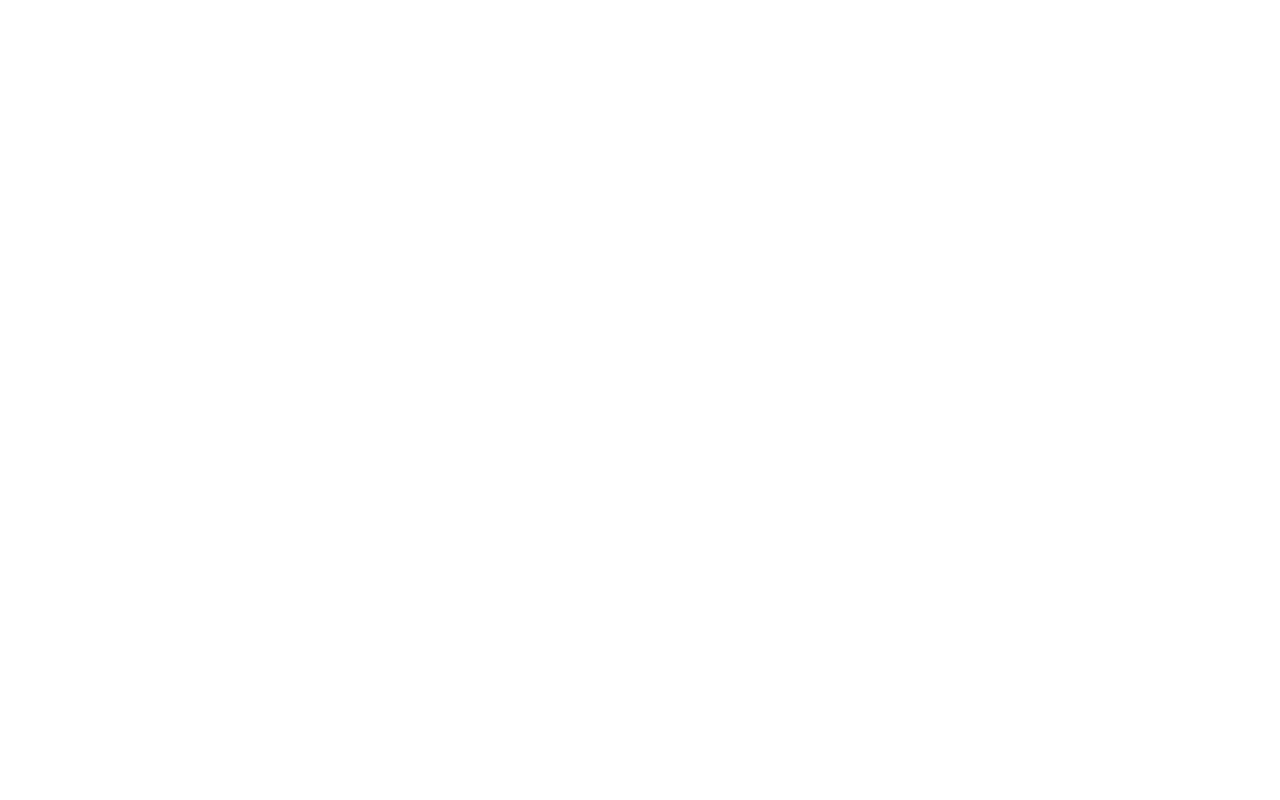
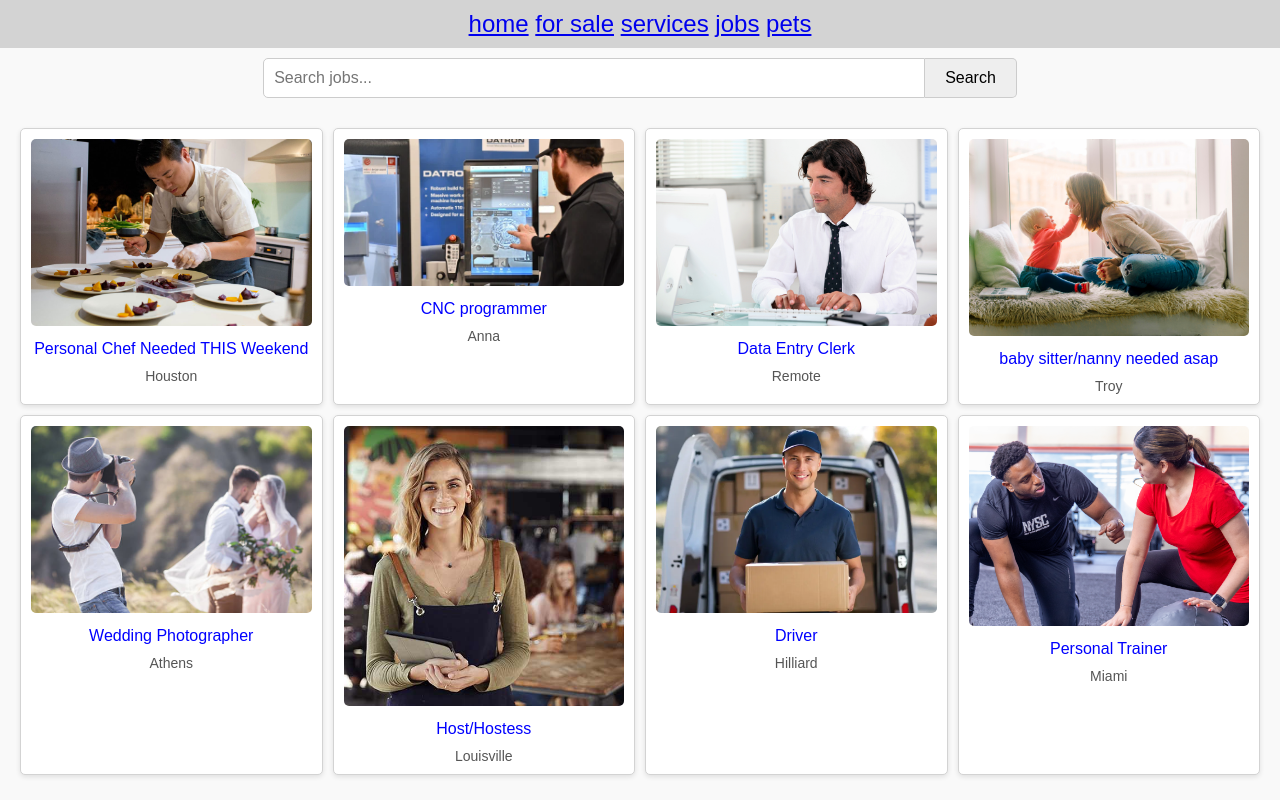
Before and after one commit to cjtrahey/gregslist, a plain HTML site: page destinations/jobs.html in a window 1280 px wide. Drawn offline with Linux system fonts and the light colour scheme.

Commit message:
finishing touches

```diff
--- a/assets/css/jobs.css
+++ b/assets/css/jobs.css
@@ -0,0 +1,75 @@
+body {
+    font-family: Arial, sans-serif;
+    margin: 0;
+    padding: 0;
+    background-color: #f9f9f9;
+}
+
+header {
+    background-color: #d3d3d3;
+    padding: 10px;
+    text-align: center;
+    color: purple;
+    font-size: 24px;
+}
+
+.search-bar {
+    display: flex;
+    justify-content: center;
+    margin: 10px 0;
+}
+
+.search-bar input[type="text"] {
+    width: 50%;
+    padding: 10px;
+    font-size: 16px;
+    border: 1px solid #ccc;
+    border-radius: 5px 0 0 5px;
+}
+
+.search-bar button {
+    padding: 10px 20px;
+    font-size: 16px;
+    border: 1px solid #ccc;
+    border-left: none;
+    border-radius: 0 5px 5px 0;
+    background-color: #eee;
+    cursor: pointer;
+}
+
+.search-bar button:hover {
+    background-color: #ddd;
+}
+
+.grid-container {
+    display: grid;
+    grid-template-columns: repeat(4, 1fr);
+    gap: 10px;
+    padding: 20px;
+}
+
+.item {
+    background-color: #fff;
+    border: 1px solid #d3d3d3;
+    padding: 10px;
+    text-align: center;
+    border-radius: 5px;
+    box-shadow: 0 2px 5px rgba(0, 0, 0, 0.1);
+}
+
+.item .title {
+    color: blue;
+    font-size: 16px;
+    margin: 10px 0;
+}
+
+.item .location {
+    color: #555;
+    font-size: 14px;
+}
+
+.item img {
+    width: 100%;
+    height: auto;
+    border-radius: 5px;
+}
--- a/destinations/jobs.html
+++ b/destinations/jobs.html
@@ -0,0 +1,66 @@
+<!DOCTYPE html>
+<html lang="en">
+<head>
+    <meta charset="UTF-8">
+    <meta name="viewport" content="width=device-width, initial-scale=1.0">
+    <title>jobs</title>
+    <link rel="stylesheet" type="text/css" href="../assets/css/pets.css" />
+</head>
+<body>
+    <header class="topnav">
+        <a class="active" href="../index.html">home</a>
+        <a href="./forsale.html">for sale</a>
+        <a href="./services.html">services</a>
+        <a href="./jobs.html">jobs</a>
+        <a href="./pets.html">pets</a>
+    </header>
+
+    <div class="search-bar">
+        <input type="text" placeholder="Search jobs...">
+        <button>Search</button>
+    </div>
+
+    <div class="grid-container">
+        <div class="item">
+            <img src="../assets/img/jobs/personalchef.jpg" alt="Check cooking">
+            <div class="title">Personal Chef Needed THIS Weekend</div>
+            <div class="location">Houston</div>
+        </div>
+        <div class="item">
+            <img src="../assets/img/jobs/cncprogrammer.webp" alt="Man programming a machine">
+            <div class="title">CNC programmer</div>
+            <div class="location">Anna</div>
+        </div>
+        <div class="item">
+            <img src="../assets/img/jobs/dataentryclerk.jpg" alt="Picture of a man next to a laptop">
+            <div class="title">Data Entry Clerk</div>
+            <div class="location">Remote</div>
+        </div>
+        <div class="item">
+            <img src="../assets/img/jobs/babysitter.png" alt="Girl babysitting children">
+            <div class="title">baby sitter/nanny needed asap</div>
+            <div class="location">Troy</div>
+        </div>
+        <div class="item">
+            <img src="../assets/img/jobs/weddingphotographer.jpg" alt="A wedding photographer at a wedding">
+            <div class="title">Wedding Photographer</div>
+            <div class="location">Athens</div>
+        </div>
+        <div class="item">
+            <img src="../assets/img/jobs/hostess.jpg" alt="Picture of woman in a restaurant">
+            <div class="title">Host/Hostess</div>
+            <div class="location">Louisville</div>
+        </div>
+        <div class="item">
+            <img src="../assets/img/jobs/driver.webp" alt="Picture of a man driving a delivery truck">
+            <div class="title">Driver</div>
+            <div class="location">Hilliard</div>
+        </div>
+        <div class="item">
+            <img src="../assets/img/jobs/personaltrainer.png" alt="A personal trainer and their client">
+            <div class="title">Personal Trainer</div>
+            <div class="location">Miami</div>
+        </div>
+    </div>
+</body>
+</html>
```
Also changed, not shown: destinations/forsale.html (+1 -1 lines), destinations/pets.html (+1 -1 lines), destinations/services.html (+1 -1 lines), index.html (+1 -1 lines), assets/img/jobs/babysitter.png (added), assets/img/jobs/cncprogrammer.webp (added), assets/img/jobs/dataentryclerk.jpg (added), assets/img/jobs/driver.webp (added), assets/img/jobs/hostess.jpg (added), assets/img/jobs/personalchef.jpg (added), assets/img/jobs/personaltrainer.png (added), assets/img/jobs/weddingphotographer.jpg (added).
